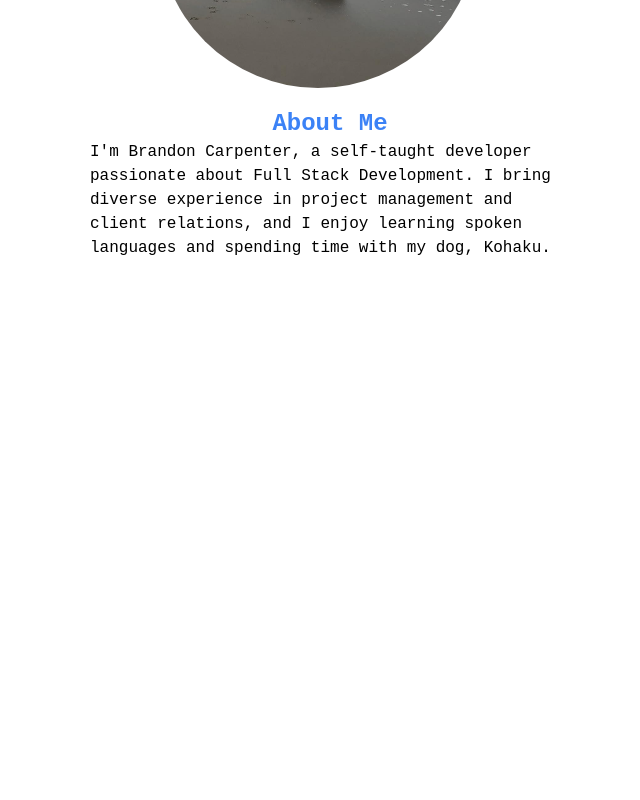
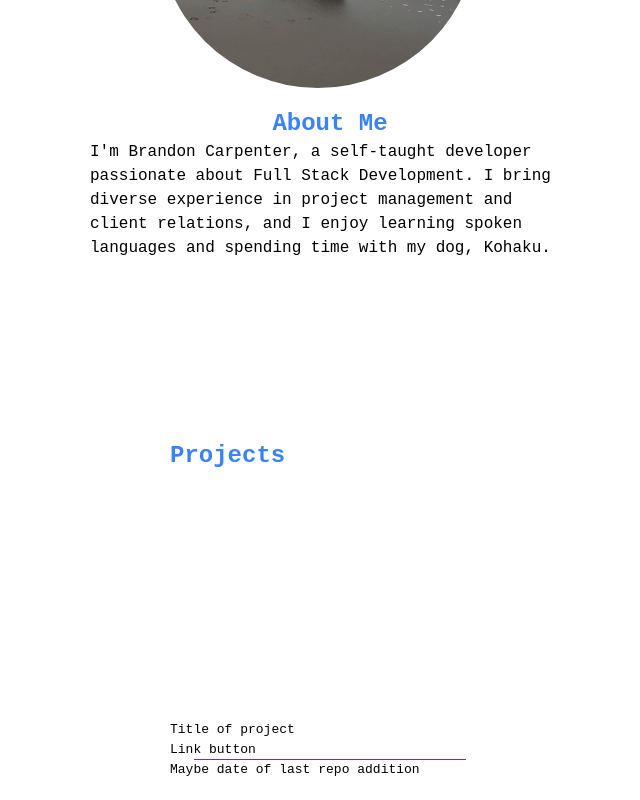
Before and after one commit to BrandonCarp/portfolio_2025, a Next.js app: page / in a window 1280 px wide. Shown: the part 724-1524 px from the top of the page, without its empty margins (330-970 px from the left). Before the commit the page ends 984 px from the top, so only its background shows below. Built offline with nearby package versions, Linux system fonts and the light colour scheme.

Commit message:
project section update

```diff
--- a/app/components/projects/Project.tsx
+++ b/app/components/projects/Project.tsx
@@ -1 +1,12 @@
-// # Project section here
+'use client';
+import LinkDisplay from "./linkdisplay";
+
+export default function Project(){
+  return <>
+<div className="mt-[15%]">
+<h1 className="text-2xl smPhone:text-2xl font-bold text-blue-500">Projects</h1>
+<LinkDisplay />
+
+</div>
+  </>
+}
--- /dev/null
+++ b/app/components/projects/linkdisplay.tsx
@@ -0,0 +1,11 @@
+'use client';
+
+export default function LinkDisplay(){
+  return <>
+  <div>
+<div className="bg-white w-[20rem] h-[15rem] rounded-xl"></div>
+<div className="dark:bg-gray-950 w-[20rem] h-[5rem] rounded-xl mt-2"><h1>Title of project</h1><h1>Link button</h1><div className="mx-auto h-[1px] w-[85%] bg-violet-700"></div><h1>Maybe date of last repo addition</h1>
+  </div>
+    </div></>
+}
+// dark:bg-gray-900 dark:text-white bg-white text-black
--- a/app/page.tsx
+++ b/app/page.tsx
@@ -1,6 +1,6 @@
 'use client';
 import NavBar from "./components/navbar/navbar";
-import TypewriterEffect from "./components/typewriter/typewriter";
+import Project from "./components/projects/project";
 import HeroSection from "./components/hero/heroSection";
 import AboutMe from "./components/AboutMe";
 
@@ -13,6 +13,7 @@ export default function Home() {
           <HeroSection />
         </div>
         <AboutMe />
+<Project />
       </div>
 
     </ div>
--- a/package.json
+++ b/package.json
@@ -13,7 +13,9 @@
     "@emotion/styled": "^11.13.5",
     "@mui/icons-material": "^6.1.10",
     "@mui/material": "^6.1.10",
-    "next": "15.0.3",
+    "g": "^2.0.1",
+    "next": "^15.0.3",
+    "npm": "^11.3.0",
     "react": "^18.3.1",
     "react-dom": "^18.3.1"
   },
```
Also changed, not shown: 1 other file (tests, documents, lock files or other folders).
